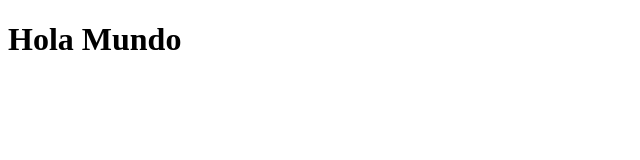
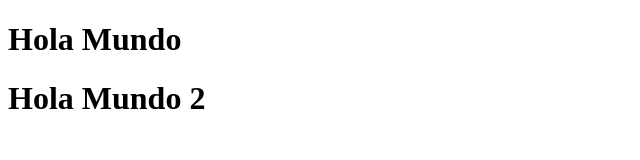
Before and after one commit to jahm0120/RepoPrueba, a plain HTML site: page index.html in a window 1280 px wide. Shown: the whole page, without its empty margins (0-640 px from the left). Drawn offline with Linux system fonts and the light colour scheme.

Commit message:
Se agrega segunda versión

```diff
--- a/index.html
+++ b/index.html
@@ -8,6 +8,7 @@
 <body>
 
     <h1>Hola Mundo</h1>
+    <h1>Hola Mundo 2</h1>
 
 </body>
 </html>
```
